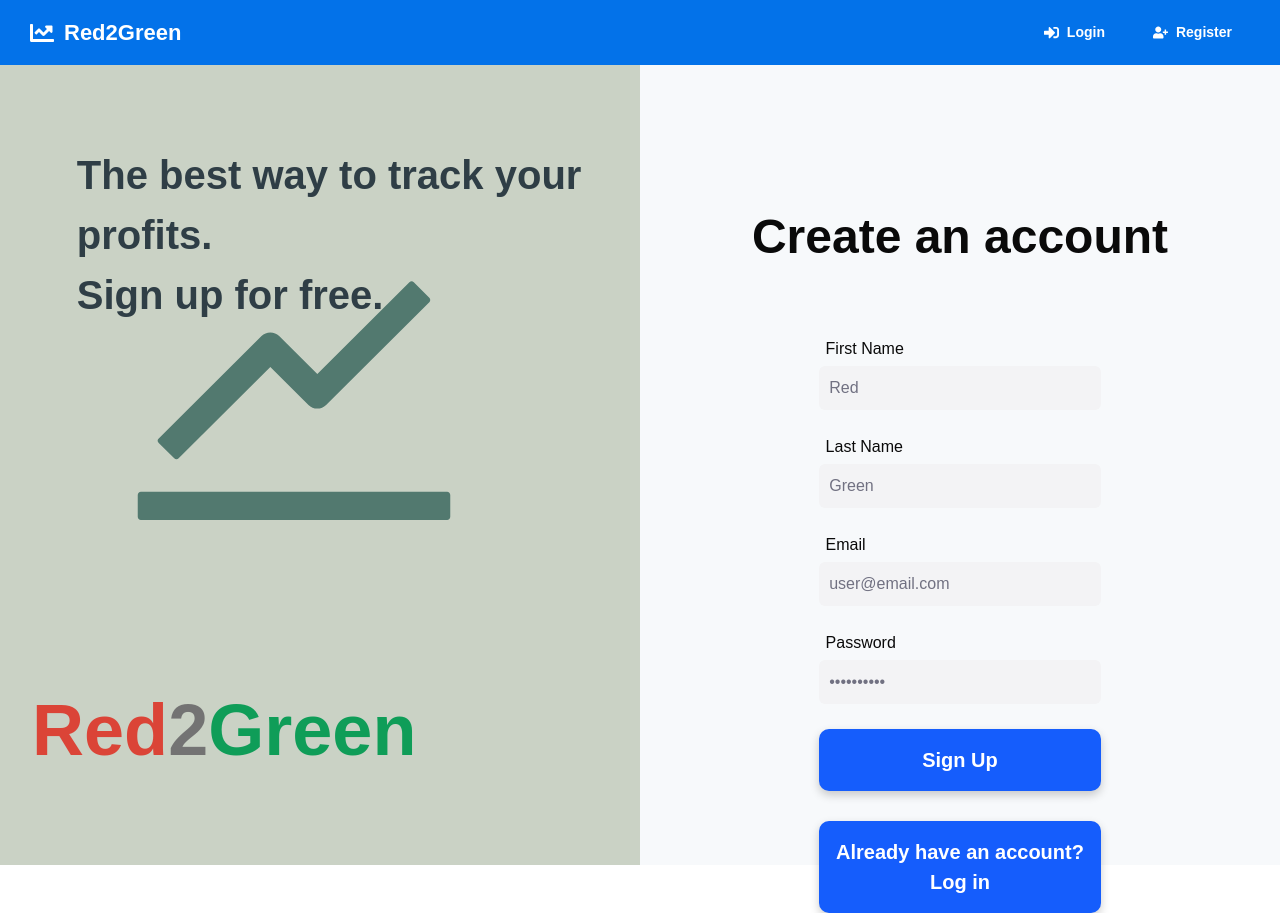
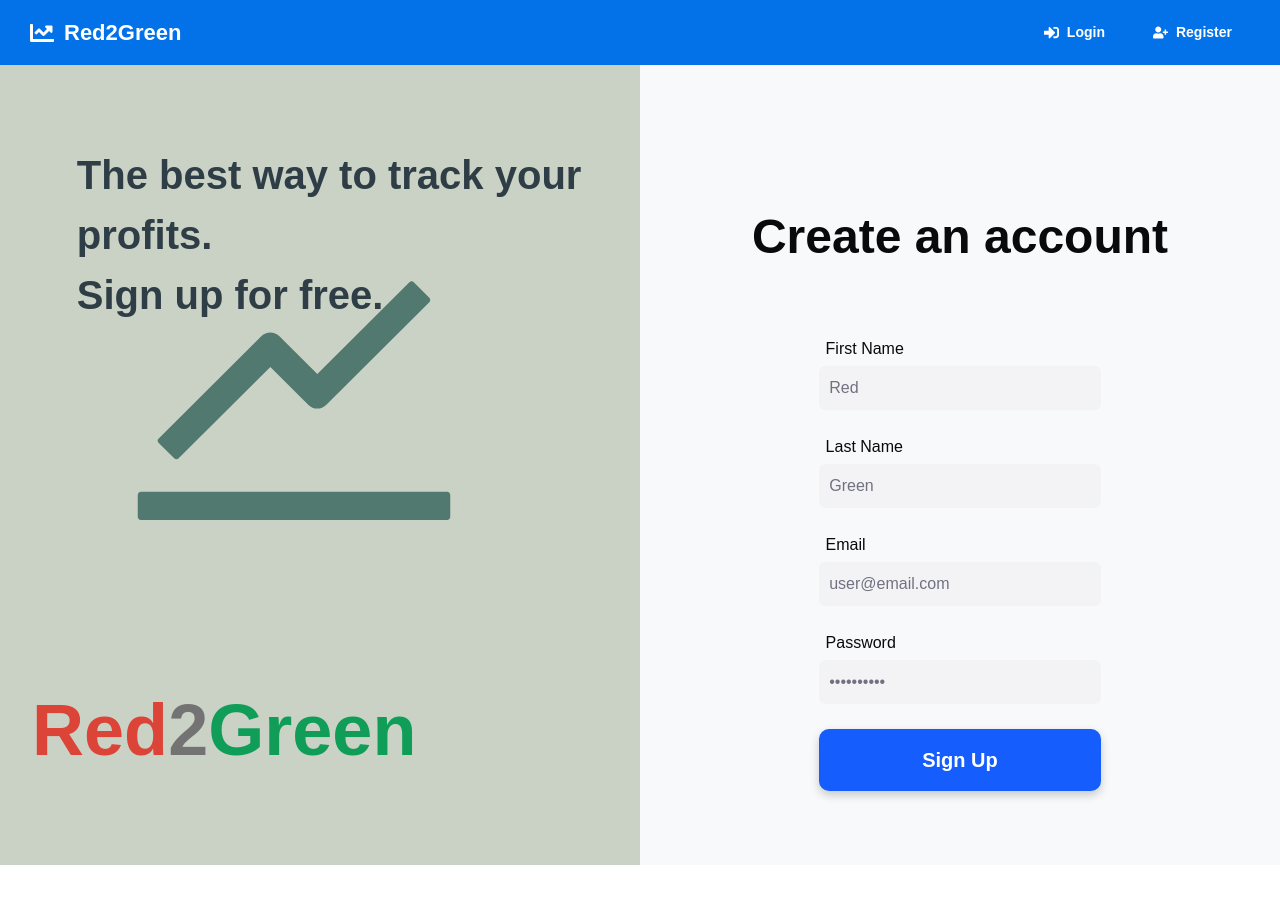
Before and after one commit to UFRed2Green/Red2Green, a Next.js app in the folder client/: page /auth/register in a window 1280 px wide. After the commit the page ends 865 px from the top, so only its background shows below. Built offline with nearby package versions, Linux system fonts and the light colour scheme.

Commit message:
Remove extra login button in register page

```diff
--- a/client/src/app/auth/register/page.tsx
+++ b/client/src/app/auth/register/page.tsx
@@ -88,9 +88,6 @@ function RegisterForm() {
                 </div>
                 <button className='sign-up-button' type="submit">Sign Up</button>
             </form>
-            <button className='login-button' onClick={() => {
-                router.push('/login');
-            }}>Already have an account? Log in</button>
         </div>
     );
 }
```
